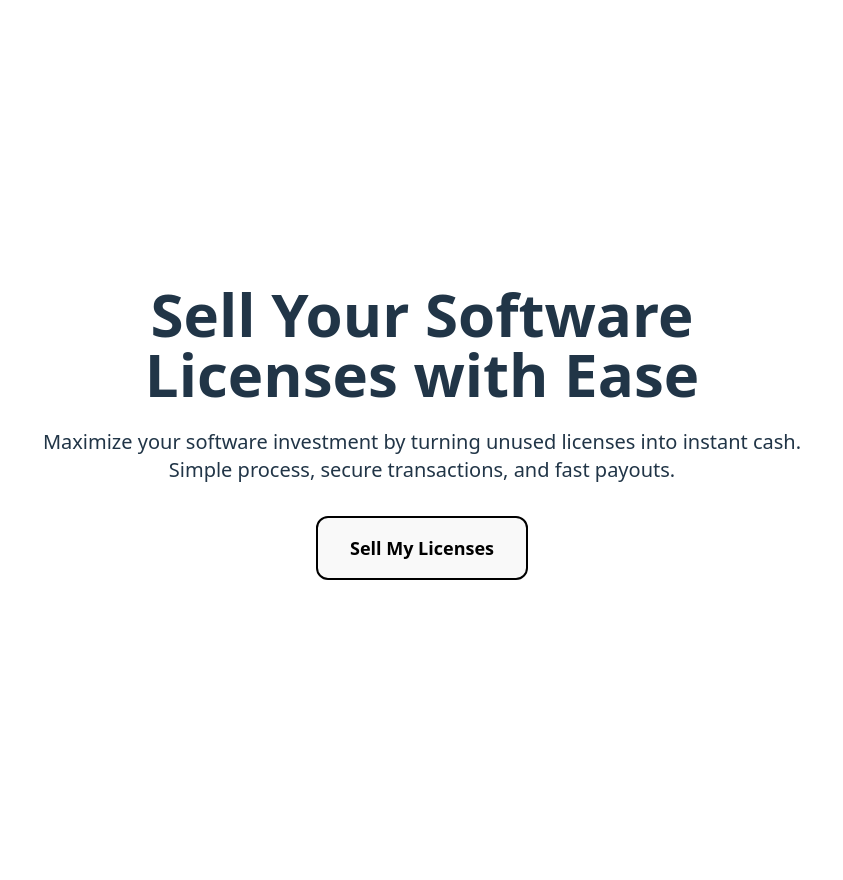
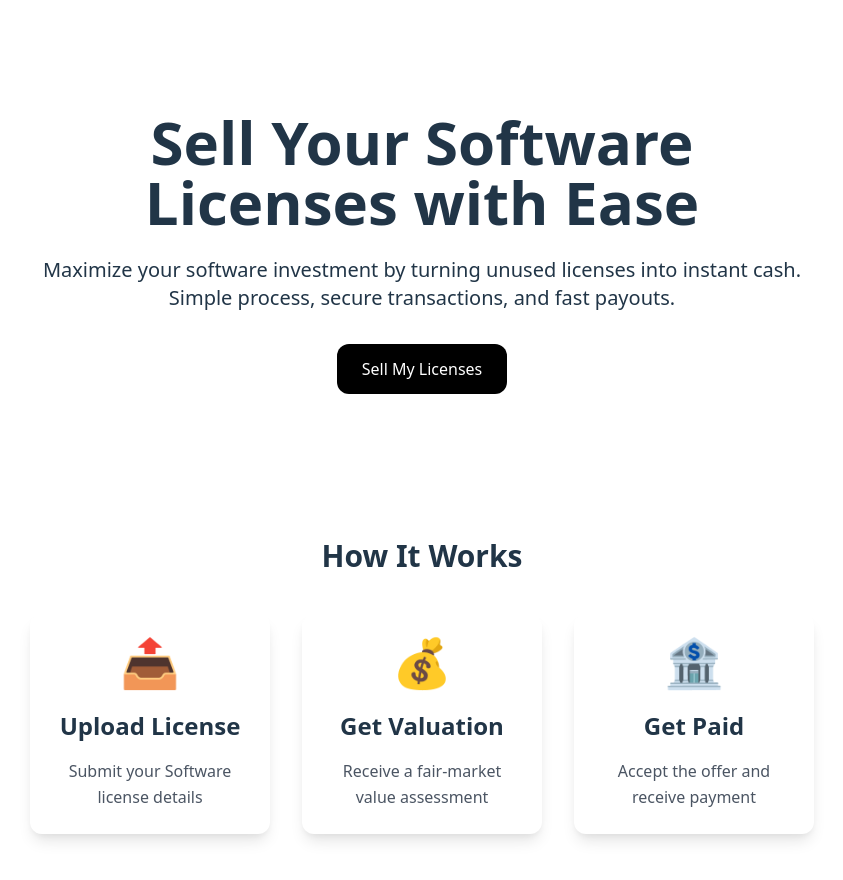
Before and after one commit to preetiGusain/softsell, a React (Vite) app: page / in a window 1280 px wide. Shown: the top 880 px of the page, without its empty margins (218-1061 px from the left). Built offline with nearby package versions, Linux system fonts and the light colour scheme.

Commit message:
Adding how it works section

```diff
--- a/src/App.jsx
+++ b/src/App.jsx
@@ -1,10 +1,12 @@
 import './App.css'
 import Hero from "./components/Hero"
+import HowItWorks from './components/HowItWorks'
 
 function App() {
   return (
-    <div className="bg-white dark:bg-neutral-900 text-neutral-900 dark:text-white min-h-screen">
+    <div className="bg-white text-neutral-900 min-h-screen">
       <Hero />
+      <HowItWorks />
     </div>
   )
 }
--- a/src/components/Hero.jsx
+++ b/src/components/Hero.jsx
@@ -2,24 +2,22 @@ import { motion } from 'framer-motion';
 
 export default function Hero() {
     return (
-        <section className="min-h-screen flex items-center justify-center bg-white dark:bg-neutral-900 px-6">
+        <section className="py-20 px-6 text-center">
             <motion.div
-                className="text-center max-w-3xl"
+                className="text-center max-w-3xl mx-auto"
                 initial={{ opacity: 0, y: -40 }}
                 animate={{ opacity: 1, y: 0 }}
                 transition={{ duration: 0.6 }}
             >
-                <h1 className="text-4xl md:text-6xl font-extrabold text-neutral-900 dark:text-white leading-tight">
+                <h1 className="text-4xl md:text-6xl font-bold mb-6">
                     Sell Your Software Licenses with Ease
                 </h1>
-                <p className="mt-6 text-lg md:text-xl text-neutral-600 dark:text-neutral-300">
+                <p className="text-lg md:text-xl mb-8">
                     Maximize your software investment by turning unused licenses into instant cash. Simple process, secure transactions, and fast payouts.
                 </p>
-                <div className="mt-8 flex justify-center">
-                    <button className="px-8 py-4 text-lg font-semibold bg-amber-500 hover:bg-amber-600 text-black border-2 border-black dark:border-white rounded-xl transition-colors duration-300">
-                        Sell My Licenses
-                    </button>
-                </div>
+                <button className="px-6 py-3 bg-black hover:bg-gray-800 text-white rounded-xl">
+                    Sell My Licenses
+                </button>
             </motion.div>
         </section>
     );
--- /dev/null
+++ b/src/components/HowItWorks.jsx
@@ -0,0 +1,31 @@
+import { motion } from 'framer-motion';
+import { text } from 'framer-motion/client';
+
+const steps = [
+    { icon: '📤', title: 'Upload License', text: 'Submit your Software license details' },
+    { icon: '💰', title: 'Get Valuation' , text: 'Receive a fair-market value assessment'},
+    { icon: '🏦', title: 'Get Paid' , text: 'Accept the offer and receive payment'},
+];
+
+export default function HowItWorks() {
+    return (
+        <section className="py-16 px-4 bg-amber-50">
+            <h2 className="text-3xl text-center font-semibold mb-10">
+                How It Works
+            </h2>
+            <div className="flex flex-col md:flex-row justify-center items-center gap-8">
+                {steps.map((step, i) => (
+                    <motion.div
+                        key={i}
+                        whileHover={{ scale: 1.05 }}
+                        className="bg-white p-6 rounded-xl shadow-lg text-center w-60"
+                    >
+                        <div className="text-5xl mb-6">{step.icon}</div>
+                        <h3 className="text-2xl font-semibold mb-4">{step.title}</h3>
+                        <p className="text-gray-600 text-base leading-relaxed">{step.text}</p>
+                    </motion.div>
+                ))}
+            </div>
+        </section>
+    );
+}
```
